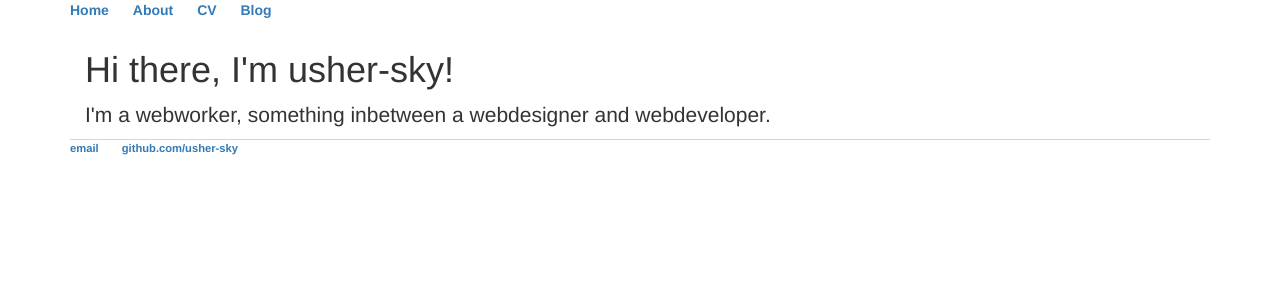
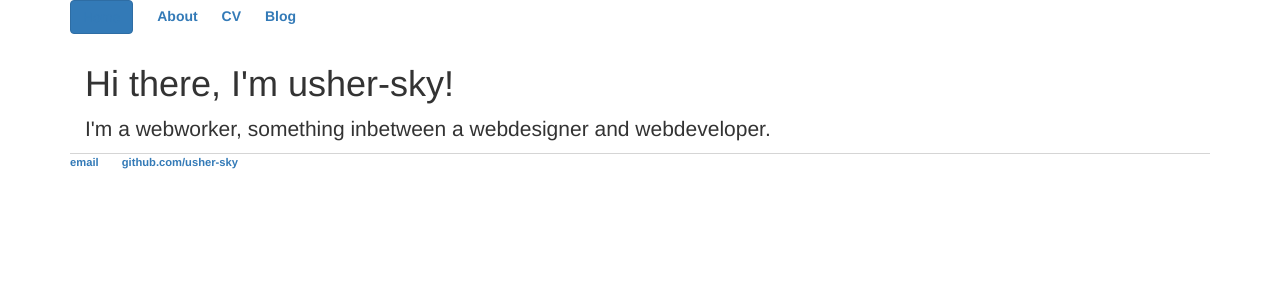
Before and after one commit to usher-sky/usher-sky.github.io, a Jekyll site: the page built from index.html, in a window 1280 px wide. Shown: the top 300 px of the page. Built offline with Jekyll 4.4.1, drawn with Linux system fonts in a browser that asks for light colours.

Commit message:
Update default.html
test btn class

```diff
--- a/_layouts/default.html
+++ b/_layouts/default.html
@@ -12,7 +12,7 @@
 			<div class="container">
 			<nav>
 	    		<ul>
-	        		<li><a href="/">Home</a></li>
+	        		<li class="btn btn-primary"><a href="/">Home</a></li>
 		        	<li><a href="/about">About</a></li>
 	        		<li><a href="/cv">CV</a></li>
 	        		<li><a href="/blog">Blog</a></li>
```
